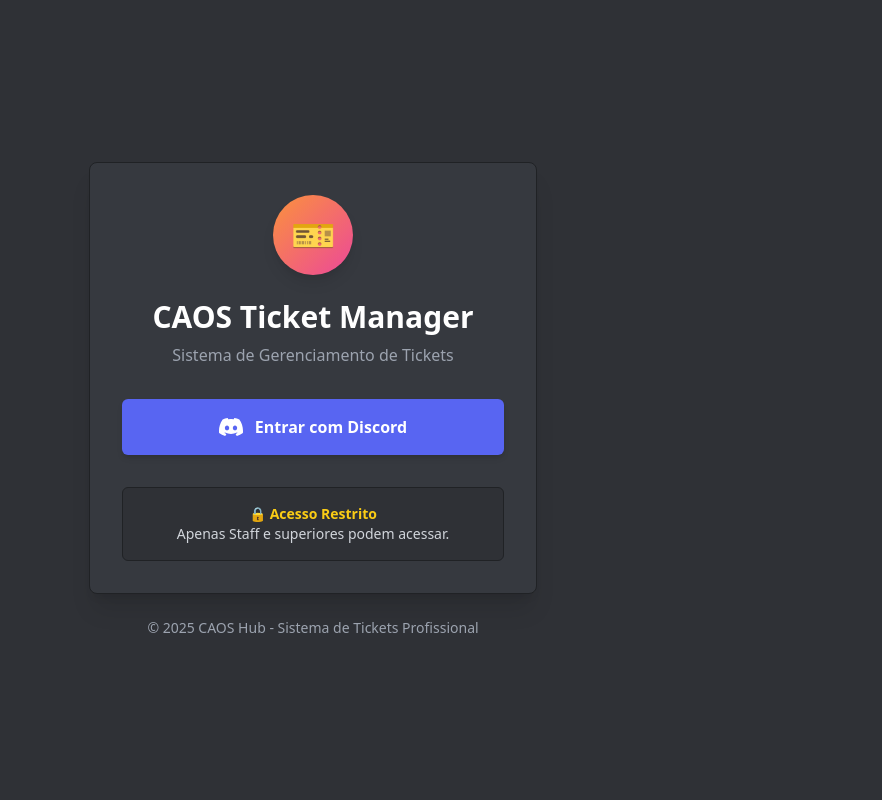
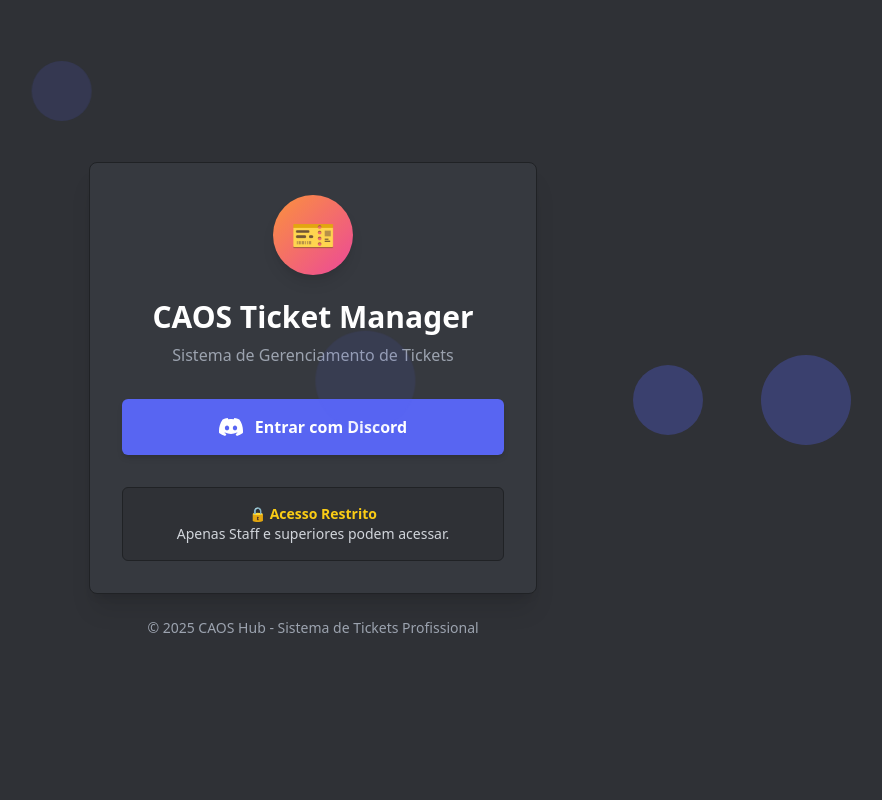
Before and after one commit to megacavaleiro6662-hub/ticket-dashboard, a Flask app: page /login in a window 1280 px wide. Shown: the whole page, without its empty margins (327-1209 px from the left). Run offline with Flask 3, Linux system fonts and the light colour scheme; some libraries are stand-ins or nearby versions.

Commit message:
Add animated login background, auto-logout (1h), and Discord API endpoints for dropdowns

```diff
--- a/app.py
+++ b/app.py
@@ -15,6 +15,7 @@
 
 app = Flask(__name__)
 app.config['SECRET_KEY'] = os.getenv('SECRET_KEY', secrets.token_hex(32))
+app.config['PERMANENT_SESSION_LIFETIME'] = timedelta(hours=1)  # Sessão expira em 1 hora
 CORS(app)
 
 # =====================================================
@@ -262,20 +263,96 @@
 
     return redirect(url_for('dashboard'))
 
+# =====================================================
+# ROTAS DO DASHBOARD
+# =====================================================
 @app.route('/logout')
 def logout():
-    """Logout"""
+    """Fazer logout e limpar sessão"""
     session.clear()
     return redirect(url_for('login'))
 
-# =====================================================
-# ROTAS DO DASHBOARD
-# =====================================================
 @app.route('/dashboard')
 @staff_required
 def dashboard():
     """Dashboard principal"""
     return render_template('dashboard.html', user=session['user'])
+
+# =====================================================
+# APIs PARA DROPDOWNS (Buscar dados do Discord)
+# =====================================================
+@app.route('/api/discord/channels')
+@staff_required
+def get_discord_channels():
+    """Busca todos os canais do servidor"""
+    try:
+        response = requests.get(
+            f'{DISCORD_API_URL}/guilds/{GUILD_ID}/channels',
+            headers={'Authorization': f"Bot {DISCORD_BOT_TOKEN}"}
+        )
+
+        if response.status_code == 200:
+            channels = response.json()
+            # Filtrar apenas canais de texto
+            text_channels = [
+                {'id': ch['id'], 'name': ch['name'], 'type': ch['type']}
+                for ch in channels
+                if ch['type'] in [0, 5]  # 0 = text, 5 = announcement
+            ]
+            return jsonify(text_channels)
+
+        return jsonify({'error': 'Erro ao buscar canais'}), 500
+    except Exception as e:
+        return jsonify({'error': str(e)}), 500
+
+@app.route('/api/discord/categories')
+@staff_required
+def get_discord_categories():
+    """Busca todas as categorias do servidor"""
+    try:
+        response = requests.get(
+            f'{DISCORD_API_URL}/guilds/{GUILD_ID}/channels',
+            headers={'Authorization': f"Bot {DISCORD_BOT_TOKEN}"}
+        )
+
+        if response.status_code == 200:
+            channels = response.json()
+            # Filtrar apenas categorias
+            categories = [
+                {'id': ch['id'], 'name': ch['name']}
+                for ch in channels
+                if ch['type'] == 4  # 4 = category
+            ]
+            return jsonify(categories)
+
+        return jsonify({'error': 'Erro ao buscar categorias'}), 500
+    except Exception as e:
+        return jsonify({'error': str(e)}), 500
+
+@app.route('/api/discord/roles')
+@staff_required
+def get_discord_roles():
+    """Busca todos os cargos do servidor"""
+    try:
+        response = requests.get(
+            f'{DISCORD_API_URL}/guilds/{GUILD_ID}/roles',
+            headers={'Authorization': f"Bot {DISCORD_BOT_TOKEN}"}
+        )
+
+        if response.status_code == 200:
+            roles = response.json()
+            # Ordenar por posição
+            sorted_roles = sorted(roles, key=lambda r: r.get('position', 0), reverse=True)
+            role_list = [
+                {'id': r['id'], 'name': r['name'], 'color': r.get('color', 0)}
+                for r in sorted_roles
+                if r['name'] != '@everyone'
+            ]
+            return jsonify(role_list)
+
+        return jsonify({'error': 'Erro ao buscar cargos'}), 500
+    except Exception as e:
+        return jsonify({'error': str(e)}), 500
 
 @app.route('/api/stats')
 @staff_required
--- a/templates/login.html
+++ b/templates/login.html
@@ -8,13 +8,58 @@
     <style>
         body {
             background: #2f3136;
+            position: relative;
+            overflow: hidden;
+        }
+
+        /* Animação de partículas */
+        .particle {
+            position: absolute;
+            background: rgba(88, 101, 242, 0.3);
+            border-radius: 50%;
+            animation: float 15s infinite;
+        }
+
+        @keyframes float {
+            0%, 100% { transform: translateY(0) translateX(0); opacity: 0; }
+            10% { opacity: 0.5; }
+            90% { opacity: 0.5; }
+            100% { transform: translateY(-100vh) translateX(100px); opacity: 0; }
+        }
+
+        .particle:nth-child(1) { width: 80px; height: 80px; left: 10%; animation-delay: 0s; }
+        .particle:nth-child(2) { width: 60px; height: 60px; left: 25%; animation-delay: 3s; }
+        .particle:nth-child(3) { width: 100px; height: 100px; left: 50%; animation-delay: 6s; }
+        .particle:nth-child(4) { width: 70px; height: 70px; left: 75%; animation-delay: 9s; }
+        .particle:nth-child(5) { width: 90px; height: 90px; left: 85%; animation-delay: 12s; }
+
+        /* Animação do card */
+        .login-card {
+            animation: slideUp 0.6s ease-out;
+        }
+
+        @keyframes slideUp {
+            from {
+                opacity: 0;
+                transform: translateY(30px);
+            }
+            to {
+                opacity: 1;
+                transform: translateY(0);
+            }
         }
     </style>
 </head>
 <body class="min-h-screen flex items-center justify-center p-4">
+    <!-- Partículas animadas -->
+    <div class="particle"></div>
+    <div class="particle"></div>
+    <div class="particle"></div>
+    <div class="particle"></div>
+    <div class="particle"></div>
     <div class="max-w-md w-full">
         <!-- Card de Login -->
-        <div class="bg-[#36393f] rounded-lg shadow-xl p-8 text-center border border-[#202225]">
+        <div class="login-card bg-[#36393f] rounded-lg shadow-xl p-8 text-center border border-[#202225]">
             <!-- Logo -->
             <div class="mb-6">
                 <div class="w-20 h-20 bg-gradient-to-br from-orange-400 to-pink-500 rounded-full mx-auto flex items-center justify-center text-white text-4xl font-bold shadow-lg">
```
